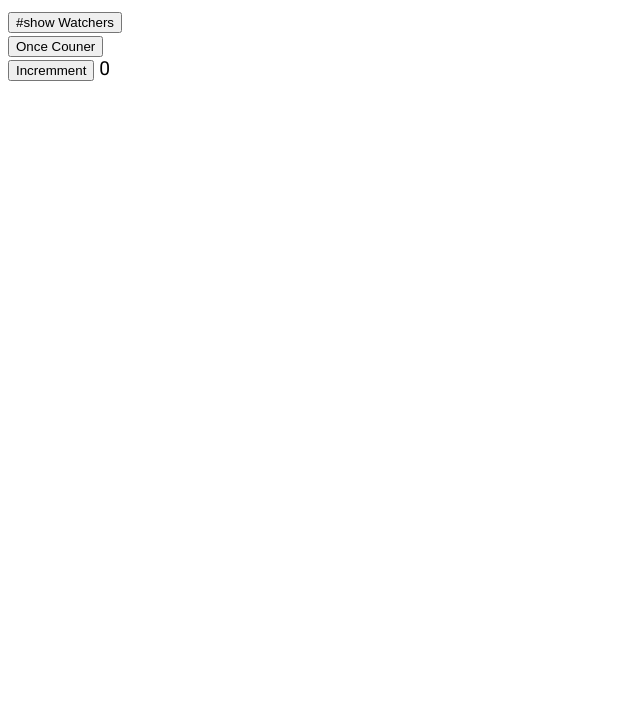
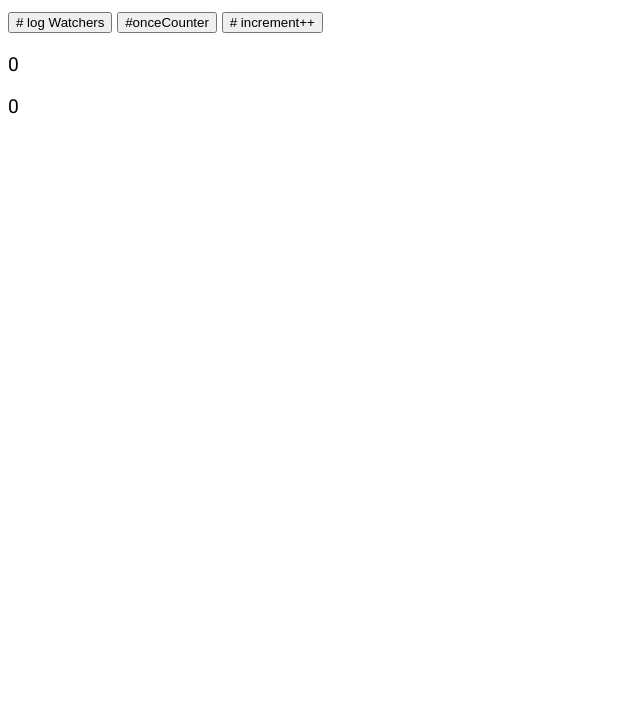
Before and after one commit to pizza148/angular-test, a plain HTML site: page index.html in a window 1280 px wide. Shown: the part 87-800 px from the top of the page, without its empty margins (0-640 px from the left). Drawn offline with Linux system fonts and the light colour scheme.

Commit message:
$watchers pratites

```diff
--- a/app.js
+++ b/app.js
@@ -2,27 +2,26 @@
     'use strict';
     angular.module('myApp',[])
     .controller('myController',MyController);
-    MyController.$inject =['$scope'];
+    MyController.$inject = ['$scope'];
     function MyController ($scope){
         $scope.onceCounter = 0;
         $scope.counter = 0;
-        $scope.showNumberOfWatchers = function(){
-            console.log('# watch counter',$scope.$$watchersCount);
-        };
-        $scope.counterOnce = function(){
+         $scope.countOnce = function(){
             $scope.onceCounter = 1;
+        }
+        $scope.logWatchers = function(){
+            console.log($scope.$$watchersCount);
         }
         $scope.upCounter = function(){
             $scope.counter++;
         }
-        $scope.$watch('onceCounter',function(newvalue,oldvalue){
-            console.log('Old Value',oldvalue);
-            console.log('new value',newvalue);
-        });
-
+        $scope.$watch('onceCounter',function(newValue,oldValue){
+            console.log('Once Counter old value',oldValue);
+            console.log('Once Counter new value',newValue);
+        })
         $scope.$watch('counter',function(newValue,oldValue){
-            console.log('counter old vale',oldValue);
-            console.log('counter new value',newValue);
+            console.log('Counter old value',oldValue);
+            console.log('Counter New Value',newValue);
         })
     };
 })();
--- a/index.html
+++ b/index.html
@@ -21,12 +21,13 @@
 <body>
     <h1>Digit Circle</h1>
     <div ng-controller="myController">
-        <button ng-click="showNumberOfWatchers()">#show Watchers</button>
-        <br>
-        <button ng-click="counterOnce();">Once Couner</button>
-        <br>
-        <button ng-click="upCounter()">Incremment</button>
-        {{counter}}
+        <button ng-click="logWatchers()" ># log Watchers</button>
+        <button ng-click="countOnce();">#onceCounter</button>
+        <button ng-click="upCounter();"># increment++</button>
+        <div>
+            <p>{{onceCounter}}</p>
+            <p>{{counter}} </p>
+        </div>
     </div>
 </body>
 
```
